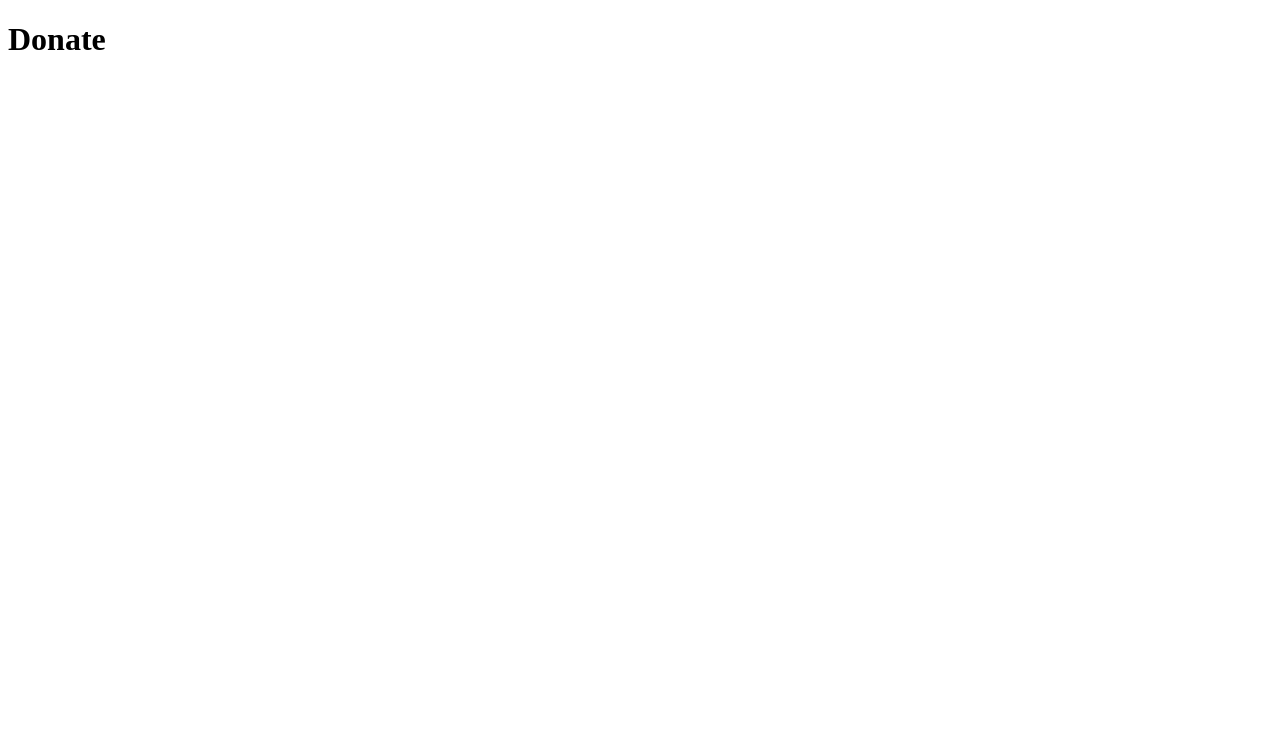
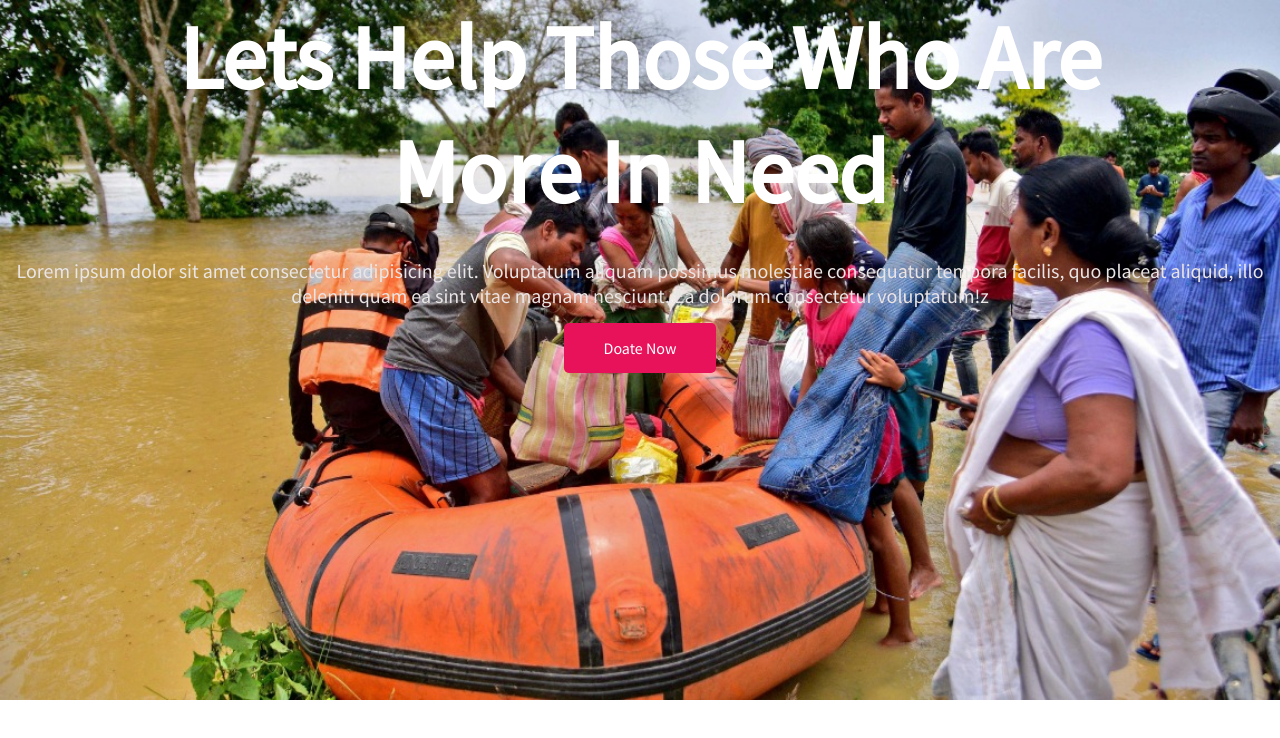
Before and after one commit to Suzon999/Donate-Today-A1, a plain HTML site: page index.html in a window 1280 px wide. Drawn offline with Linux system fonts and the light colour scheme; a web font is replaced by a local one.

Commit message:
top bannar added

```diff
--- a/index.html
+++ b/index.html
@@ -5,12 +5,26 @@
     <meta charset="UTF-8">
     <meta http-equiv="X-UA-Compatible" content="IE=edge">
     <meta name="viewport" content="width=device-width, initial-scale=1.0">
+
+    <link rel="preconnect" href="https://fonts.googleapis.com">
+    <link rel="preconnect" href="https://fonts.gstatic.com" crossorigin>
+    <link
+        href="https://fonts.googleapis.com/css2?family=Archivo+Black&family=Luxurious+Roman&family=Poppins:wght@500&family=Roboto:wght@400;500&family=Source+Sans+Pro&display=swap"
+        rel="stylesheet">
     <link rel="stylesheet" href="style.css">
     <title>Donate Today</title>
 </head>
 
 <body>
-    <h1>Donate</h1>
+    <section class="top-banner">
+        <h1>Lets Help Those Who Are </h1>
+        <h1>More In Need</h1>
+        <p>Lorem ipsum dolor sit amet consectetur adipisicing elit. Voluptatum aliquam possimus molestiae consequatur
+            tempora facilis, quo placeat aliquid, illo deleniti quam ea sint vitae magnam nesciunt. Ea dolorum
+            consectetur voluptatum!z</p>
+        <a class="button-color" href="">Doate Now</a>
+
+    </section>
 </body>
 
 </html>
--- a/style.css
+++ b/style.css
@@ -0,0 +1,43 @@
+body {
+    font-family: 'Archivo Black', sans-serif;
+    font-family: 'Luxurious Roman', cursive;
+    font-family: 'Poppins', sans-serif;
+    font-family: 'Roboto', sans-serif;
+    font-family: 'Source Sans Pro', sans-serif;
+}
+
+* {
+    padding: 0;
+    margin: 0;
+}
+
+
+.top-banner {
+    background-image: url(images/donation5.jpg);
+    background-repeat: no-repeat;
+    height: 700px;
+    background-size: cover;
+    text-align: center;
+}
+
+.top-banner h1 {
+    font-size: 90px;
+    color: white;
+    font-weight: bolder;
+}
+
+.top-banner p {
+    color: rgb(234, 229, 229);
+    font-size: 20px;
+    margin-top: 30px;
+    margin-bottom: 30px;
+}
+
+.button-color {
+    background-color: rgb(231, 18, 89);
+    padding: 15px 40px;
+    color: white;
+    border-radius: 5px;
+    text-decoration: none;
+
+}
```
